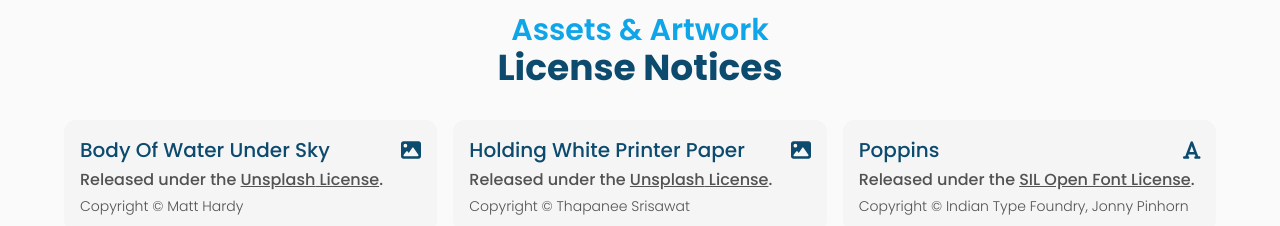
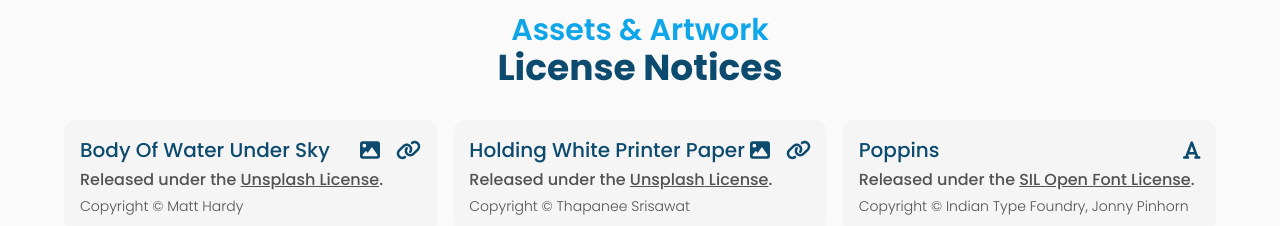
Before and after one commit to fang-industries/sdh, a React (Vite) app: page /licenses in a window 1280 px wide. Shown: the part 1260-1486 px from the top of the page. Built offline with nearby package versions, Linux system fonts and the light colour scheme; a web font is replaced by a local one.

Commit message:
if no license and unknown media

```diff
--- a/src/components/pages/licenses/cards/Assets.jsx
+++ b/src/components/pages/licenses/cards/Assets.jsx
@@ -1,8 +1,10 @@
 import {
   faFont,
+  faGlobe,
   faImage,
   faLink,
   faVectorSquare,
+  faVideo,
 } from "@fortawesome/free-solid-svg-icons";
 import { FontAwesomeIcon } from "@fortawesome/react-fontawesome";
 import { Link } from "react-router-dom";
@@ -33,6 +35,22 @@
             <a href={props.web}>
               <FontAwesomeIcon
                 icon={faVectorSquare}
+                className="transform transition ease-in-out hover:-translate-y-0.5 hover:text-yellow-500"
+              />
+            </a>
+          ) : null}
+          {!props.license ? (
+            <a href={props.web}>
+              <FontAwesomeIcon
+                icon={faGlobe}
+                className="transform transition ease-in-out hover:-translate-y-0.5 hover:text-yellow-500"
+              />
+            </a>
+          ) : null}
+          {props.src ? (
+            <a href={props.src}>
+              <FontAwesomeIcon
+                icon={faLink}
                 className="transform transition ease-in-out hover:-translate-y-0.5 hover:text-yellow-500"
               />
             </a>
```
